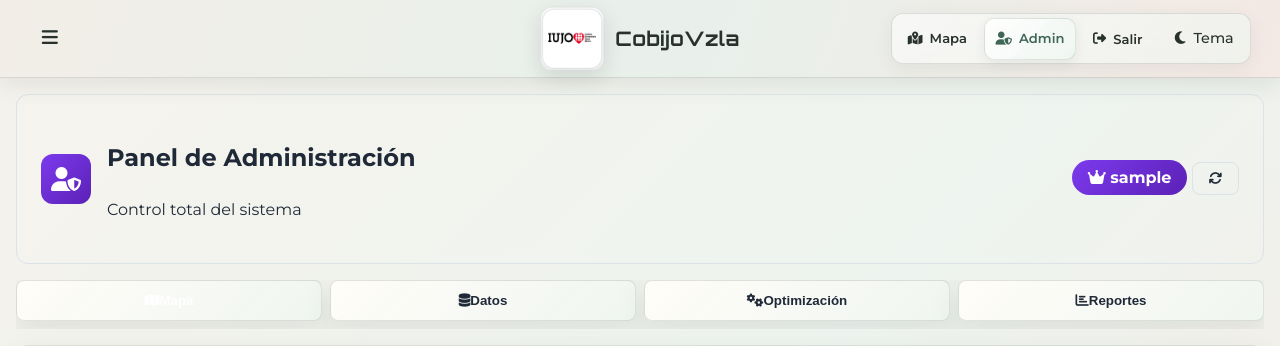
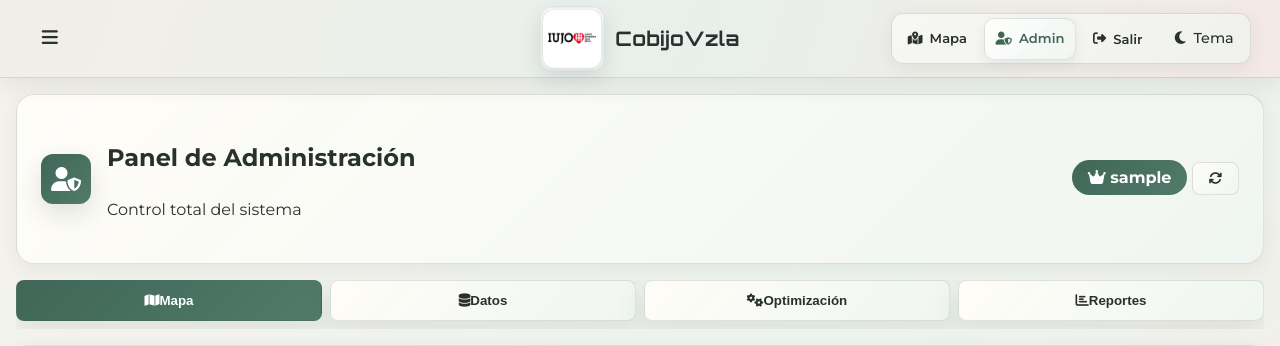
Before and after one commit to pedromph23/cobijo_vzla, a Django app: page /panel/admin/ in a window 1280 px wide. Shown: the top 346 px of the page. Run offline with Django 5.2, Linux system fonts and the light colour scheme; the visitor is signed in with stand-in values (Sample User, id 1); data that the repository does not hold is empty.

Commit message:
Refactor visual system for admin, CRUD and login screens

```diff
--- a/static/css/ui-palette.css
+++ b/static/css/ui-palette.css
@@ -47,7 +47,6 @@ main {
   background: transparent !important;
 }
 
-/* Header: soft gradient rather than a flat block. */
 .app-header {
   background: var(--comfort-header) !important;
   color: var(--comfort-text) !important;
@@ -78,7 +77,6 @@ main {
   box-shadow: 0 4px 12px rgba(58,67,62,.08);
 }
 
-/* Keep the institutional logo unchanged and visible in both themes. */
 .app-logo-optimized .logo-mark,
 [data-theme="dark"] .app-logo-optimized .logo-mark {
   background: #fff !important;
@@ -91,7 +89,6 @@ main {
   box-shadow: 0 7px 20px rgba(0,0,0,.32) !important;
 }
 
-/* Surfaces use very subtle two-tone gradients. */
 .sidebar,
 .info-card,
 .report-card,
@@ -161,7 +158,6 @@ main {
   box-shadow: 0 8px 20px rgba(58,67,62,.12) !important;
 }
 
-/* Dark mode: graphite + sage + muted plum. */
 [data-theme="dark"] .main-nav {
   background: linear-gradient(135deg, rgba(35,42,38,.86), rgba(49,40,43,.84)) !important;
   border-color: var(--comfort-border) !important;
@@ -193,7 +189,6 @@ main {
   box-shadow: 0 0 0 3px rgba(145,181,162,.10) !important;
 }
 
-/* Focus remains visible without being visually aggressive. */
 :focus-visible {
   outline: 3px solid rgba(82,123,107,.30) !important;
   outline-offset: 2px;
@@ -213,3 +208,254 @@ main {
     transition: none !important;
   }
 }
+
+/* ================================================================
+   ADMIN / CRUD / AUTH VISUAL SYSTEM
+   Mantiene los selectores y la lógica existentes; solo normaliza la
+   presentación para que las pantallas internas pertenezcan al mismo
+   sistema visual de CobijoVzla.
+   ================================================================ */
+
+.panel-container,
+.crud-container,
+.login-container {
+  color: var(--comfort-text) !important;
+}
+
+.panel-container {
+  background: transparent !important;
+}
+
+.panel-header,
+.panel-content,
+.mapa-toolbar,
+.reportes-acciones,
+.optimizacion-form,
+.optimizacion-resultado,
+.crud-sidebar,
+.crud-main,
+.crud-table-wrapper,
+.login-card {
+  background: var(--comfort-surface) !important;
+  border-color: var(--comfort-border) !important;
+  box-shadow: var(--comfort-shadow-soft) !important;
+}
+
+.panel-header,
+.crud-main {
+  border-radius: 18px !important;
+}
+
+.panel-header,
+.panel-tabs,
+.crud-header {
+  gap: 1rem;
+}
+
+.panel-icon.admin,
+.user-badge.admin,
+.tab.active,
+.btn-ejecutar,
+.btn-primary,
+.crud-search button {
+  background: linear-gradient(135deg, var(--comfort-green-strong), var(--comfort-green)) !important;
+  color: #fff !important;
+}
+
+.panel-icon.gestor,
+.user-badge.gestor {
+  background: linear-gradient(135deg, var(--comfort-green-strong), var(--comfort-coral)) !important;
+  color: #fff !important;
+}
+
+.panel-icon.admin,
+.panel-icon.gestor {
+  box-shadow: 0 10px 24px rgba(58,67,62,.14) !important;
+}
+
+.tab,
+.crud-card,
+.accion-item,
+.btn-refresh,
+.btn-export,
+.btn-clear,
+.search-wrapper input,
+.form-control,
+.mapa-toolbar {
+  background: var(--comfort-surface) !important;
+  color: var(--comfort-text) !important;
+  border-color: var(--comfort-border) !important;
+}
+
+.tab:hover,
+.crud-card:hover,
+.accion-item:hover,
+.btn-refresh:hover,
+.btn-export:hover {
+  background: var(--comfort-soft) !important;
+  border-color: rgba(82,123,107,.28) !important;
+}
+
+.crud-card:hover {
+  transform: translateY(-2px) !important;
+  box-shadow: var(--comfort-shadow-soft) !important;
+}
+
+.crud-card i,
+.crud-header h1 i,
+.section-title i,
+.reportes-acciones h3 i,
+.optimizacion-form h3 i,
+.optimizacion-resultado h3 i {
+  color: var(--comfort-green) !important;
+}
+
+.crud-menu-item.active {
+  background: linear-gradient(135deg, var(--comfort-green-strong), var(--comfort-green)) !important;
+  color: #fff !important;
+}
+
+.crud-search button,
+.btn-primary,
+.btn-ejecutar,
+.btn-login {
+  border: 0 !important;
+  box-shadow: 0 8px 18px rgba(63,102,87,.18) !important;
+}
+
+.crud-search button:hover,
+.btn-primary:hover,
+.btn-ejecutar:hover,
+.btn-login:hover {
+  filter: brightness(1.04);
+  transform: translateY(-1px);
+}
+
+.crud-table th {
+  background: var(--comfort-soft) !important;
+  color: var(--comfort-muted) !important;
+}
+
+.crud-table td {
+  border-top-color: var(--comfort-border) !important;
+  color: var(--comfort-text) !important;
+}
+
+.crud-table tr:hover td {
+  background: rgba(82,123,107,.06) !important;
+}
+
+.crud-pagination a,
+.btn-volver {
+  color: var(--comfort-green-strong) !important;
+}
+
+.crud-alert-success {
+  background: rgba(82,123,107,.13) !important;
+  color: var(--comfort-green-strong) !important;
+  border: 1px solid rgba(82,123,107,.20) !important;
+}
+
+.crud-alert-error,
+.alert-danger {
+  background: rgba(199,109,92,.12) !important;
+  color: #9b4e40 !important;
+  border-color: rgba(199,109,92,.24) !important;
+}
+
+.crud-alert-warning,
+.alert-warning {
+  background: rgba(210,170,91,.14) !important;
+  color: #7c6329 !important;
+  border-color: rgba(210,170,91,.24) !important;
+}
+
+[data-theme="dark"] .crud-alert-error,
+[data-theme="dark"] .alert-danger {
+  color: #f0b0a2 !important;
+}
+
+[data-theme="dark"] .crud-alert-warning,
+[data-theme="dark"] .alert-warning {
+  color: #e7cf8d !important;
+}
+
+[data-theme="dark"] .crud-table tr:hover td {
+  background: rgba(145,181,162,.07) !important;
+}
+
+[data-theme="dark"] .panel-header,
+[data-theme="dark"] .panel-content,
+[data-theme="dark"] .crud-sidebar,
+[data-theme="dark"] .crud-main,
+[data-theme="dark"] .login-card {
+  background: var(--comfort-surface) !important;
+}
+
+/* Login: reduce the old saturated blue and reuse the same green/coral identity. */
+.login-container {
+  background: transparent !important;
+}
+
+.login-header {
+  background: linear-gradient(135deg, var(--comfort-green-strong), var(--comfort-coral)) !important;
+}
+
+.login-icon {
+  background: rgba(255,255,255,.18) !important;
+  box-shadow: 0 8px 20px rgba(0,0,0,.10);
+}
+
+.form-control:focus {
+  border-color: rgba(82,123,107,.45) !important;
+  box-shadow: 0 0 0 3px rgba(82,123,107,.11) !important;
+}
+
+.btn-toggle-password {
+  color: var(--comfort-muted) !important;
+}
+
+.login-footer {
+  background: var(--comfort-soft) !important;
+  border-top-color: var(--comfort-border) !important;
+}
+
+@media (max-width: 900px) {
+  .panel-container,
+  .crud-container {
+    padding: .85rem !important;
+  }
+
+  .panel-header {
+    padding: 1.1rem !important;
+  }
+
+  .panel-tabs .tab {
+    min-width: 120px;
+  }
+}
+
+@media (max-width: 600px) {
+  .panel-header-left,
+  .panel-header-right {
+    width: 100%;
+    justify-content: center;
+  }
+
+  .panel-header-left {
+    text-align: center;
+  }
+
+  .crud-main,
+  .tab-content {
+    padding: 1rem !important;
+  }
+
+  .crud-header {
+    align-items: stretch;
+  }
+
+  .crud-header .btn-crud {
+    justify-content: center;
+  }
+}
```
